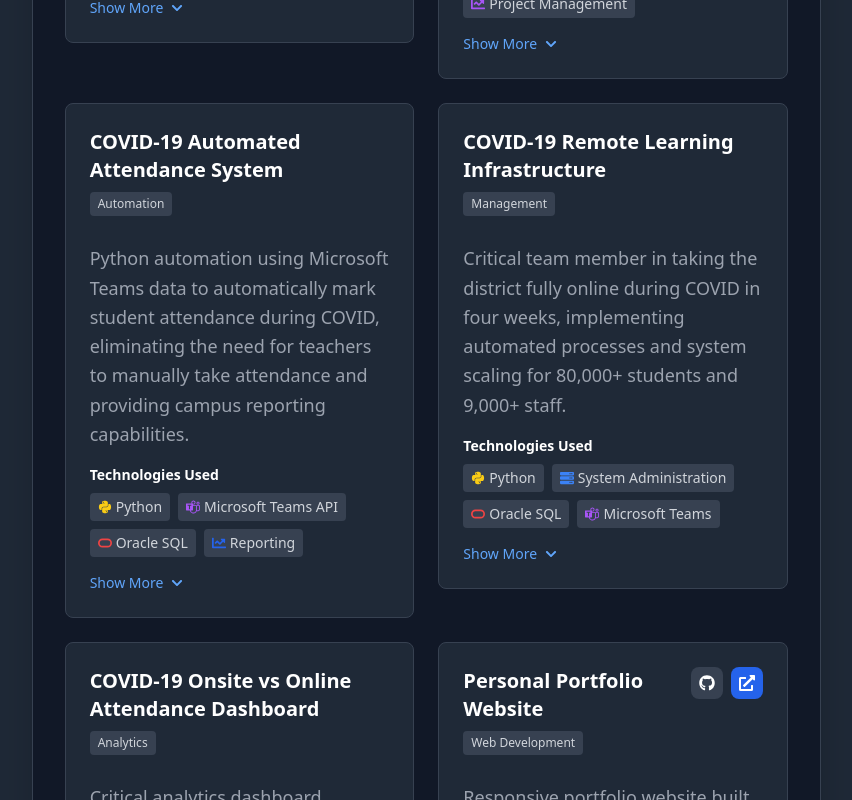
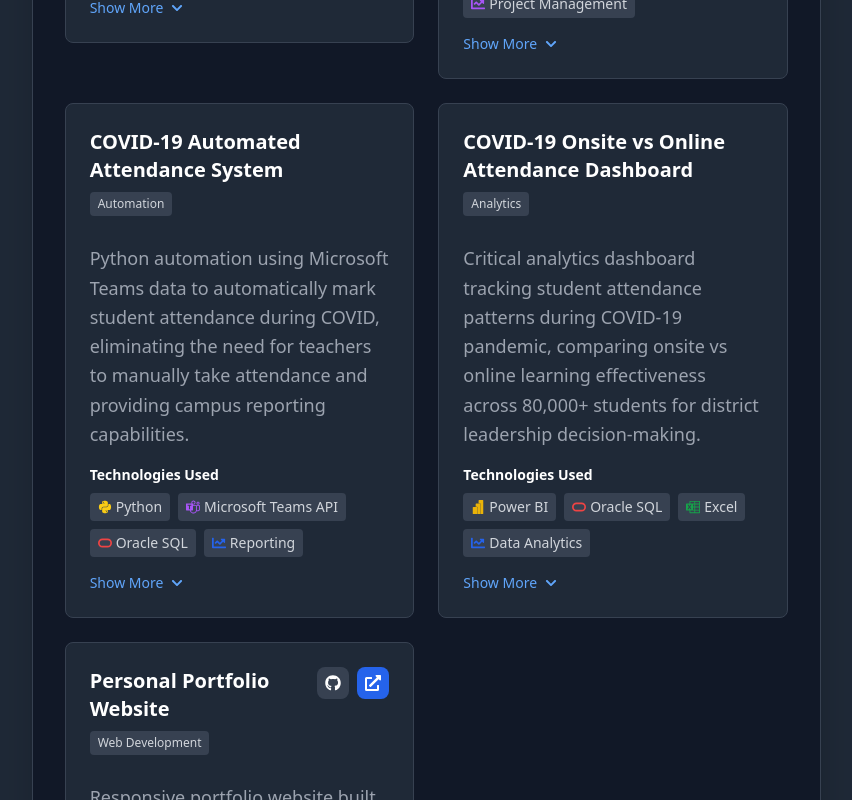
Before and after one commit to Durzo95/jerry-guerrero-portfolio, a Next.js app: page / in a window 1280 px wide. Shown: the part 4120-4920 px from the top of the page, without its empty margins (419-1271 px from the left). Built offline with nearby package versions, Linux system fonts and the light colour scheme.

Commit message:
Remove redundent project

```diff
--- a/data/projectsData.ts
+++ b/data/projectsData.ts
@@ -224,26 +224,6 @@ const projectsData: Project[] = [
     category: "automation"
   },
   {
-    id: "covid-response-system",
-    title: "COVID-19 Remote Learning Infrastructure",
-    description: "Critical team member in taking the district fully online during COVID in four weeks, implementing automated processes and system scaling for 80,000+ students and 9,000+ staff.",
-    technologies: [
-      { name: "Python", icon: FaPython, color: "text-yellow-400" },
-      { name: "System Administration", icon: FaServer, color: "text-blue-500" },
-      { name: "Oracle SQL", icon: SiOracle, color: "text-red-500" },
-      { name: "Microsoft Teams", icon: SiMicrosoftteams, color: "text-purple-500" }
-    ],
-    features: [
-      "Complete district transition to online learning in 4 weeks",
-      "Infrastructure scaling for 89,000+ users",
-      "Automated attendance processes using Microsoft Teams data",
-      "System performance monitoring and optimization",
-      "Technical support for largest remote learning deployment in organization history",
-      "Successful implementation during critical pandemic response"
-    ],
-    category: "management"
-  },
-  {
     id: "covid-attendance-dashboard",
     title: "COVID-19 Onsite vs Online Attendance Dashboard",
     description: "Critical analytics dashboard tracking student attendance patterns during COVID-19 pandemic, comparing onsite vs online learning effectiveness across 80,000+ students for district leadership decision-making.",
```
